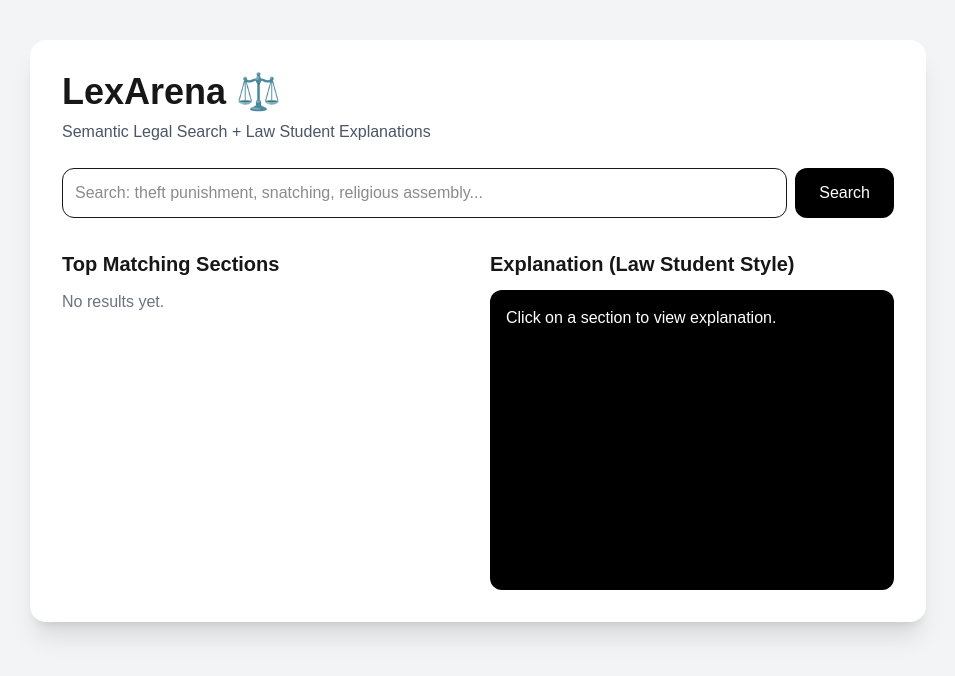
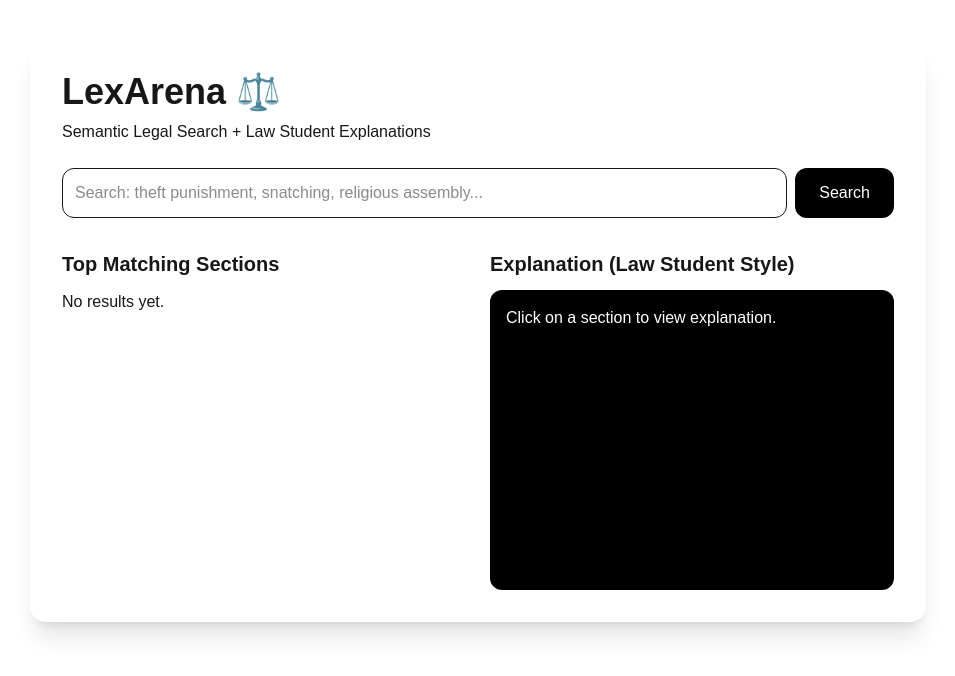
Before and after one commit to AnshumanSugandhi/LEXARENA, a Next.js app in the folder frontend/: page / in a window 1280 px wide. Shown: the top 676 px of the page, without its empty margins (162-1117 px from the left). Built offline with nearby package versions, Linux system fonts and the light colour scheme.

Commit message:
Backend ready for deployment

```diff
--- a/frontend/app/page.tsx
+++ b/frontend/app/page.tsx
@@ -47,11 +47,11 @@ export default function Home() {
 }
 
   return (
-    <main className="min-h-screen bg-gray-100 p-10">
+    <main className="min-h-screen bg-black-100 p-10">
       <div className="max-w-4xl mx-auto bg-white shadow-xl rounded-2xl p-8">
         {/* Header */}
         <h1 className="text-4xl font-bold mb-2">LexArena ⚖️</h1>
-        <p className="text-gray-600 mb-6">
+        <p className="text-black-600 mb-6">
           Semantic Legal Search + Law Student Explanations
         </p>
 
@@ -81,20 +81,20 @@ export default function Home() {
             </h2>
 
             {results.length === 0 && (
-              <p className="text-gray-500">No results yet.</p>
+              <p className="text-black-500">No results yet.</p>
             )}
 
             <div className="space-y-3">
               {results.map((item: SectionResult) => (
                 <div
                   key={item.section}
-                  className="p-4 bg-gray-50 rounded-xl shadow hover:bg-gray-100 cursor-pointer"
+                  className="p-4 bg-black-50 rounded-xl shadow hover:bg-black-100 cursor-pointer"
                   onClick={() => handleExplain(item.section)}
                 >
                   <h3 className="font-bold">
                     Section {item.section}: {item.title}
                   </h3>
-                  <p className="text-sm text-gray-600 mt-1">
+                  <p className="text-sm text-black-600 mt-1">
                     {item.preview}
                   </p>
                 </div>
```
